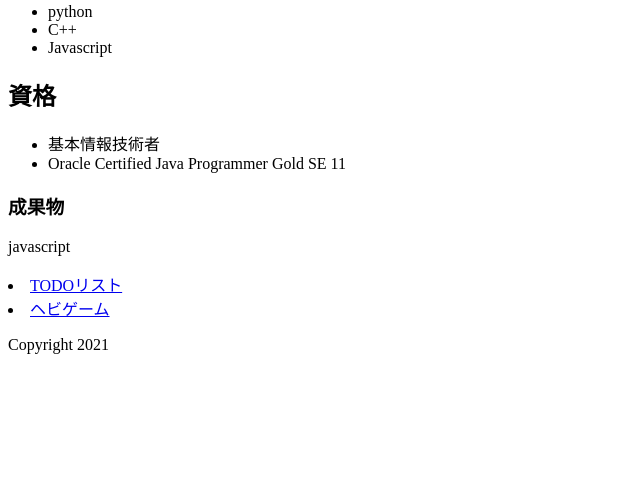
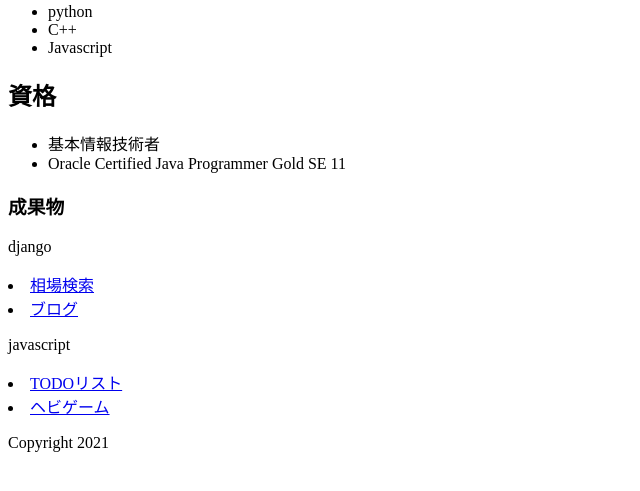
Before and after one commit to tetraion/django-website2, a Django app: page /about/ in a window 1280 px wide. Shown: the part 272-763 px from the top of the page, without its empty margins (0-640 px from the left). Run offline with Django 3.2, Linux system fonts and the light colour scheme; some libraries are stand-ins or nearby versions.

Commit message:
add herokuURL

```diff
--- a/website/templates/about.html
+++ b/website/templates/about.html
@@ -22,6 +22,9 @@
     {% endfor %}
 </ul>
 <h3>成果物</h3>
+<p>django</p>
+<li><a href="https://website-d-scrape2.herokuapp.com/">相場検索</a></li>
+<li><a href="https://website-d-blog.herokuapp.com/">ブログ</a></li>
 <p>javascript</p>
 <li><a href="https://tetraion.github.io/practice_j2/">TODOリスト</a></li>
 <li><a href="https://tetraion.github.io/HEBI/">ヘビゲーム</a></li>
```
